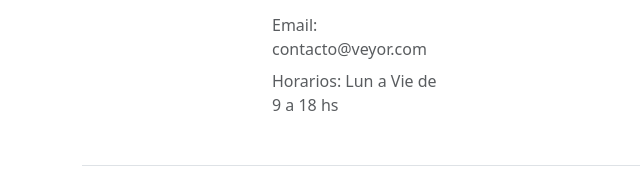
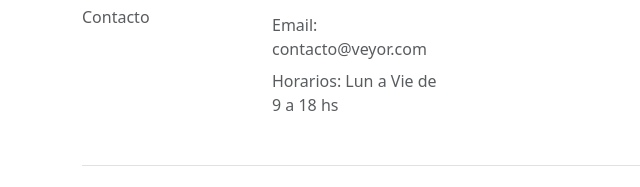
Before and after one commit to pablovenica7/Web-Inmobiliaria, a plain HTML site: page pages/alquilar.html in a window 1280 px wide. Shown: the part 3164-3351 px from the top of the page, 0-640 px from the left. Drawn offline with nearby package versions, Linux system fonts and the light colour scheme.

Commit message:
Update alquilar.html

```diff
--- a/pages/alquilar.html
+++ b/pages/alquilar.html
@@ -42,6 +42,9 @@
           </li>
           <li class="nav-item">
             <a class="nav-link text-white" href="#">Alquilar</a>
+          </li>
+          <li class="nav-item">
+            <a class="nav-link text-white" href="../pages/contacto.html">Contacto</a>
           </li>
         </ul>
       </div>
@@ -242,6 +245,7 @@
             <li class="nav-item mb-2"><a href="../pages/comprar.html" class="nav-link p-0 text-body-secondary">Comprar</a></li>
             <li class="nav-item mb-2"><a href="../pages/vender.html" class="nav-link p-0 text-body-secondary">Vender</a></li>
             <li class="nav-item mb-2"><a href="#" class="nav-link p-0 text-body-secondary">Alquilar</a></li>
+            <li class="nav-item mb-2"><a href="../pages/contacto.html" class="nav-link p-0 text-body-secondary">Contacto</a></li>
           </ul>
         </div>
         <div class="col-6 col-md-2 mb-3">
```
